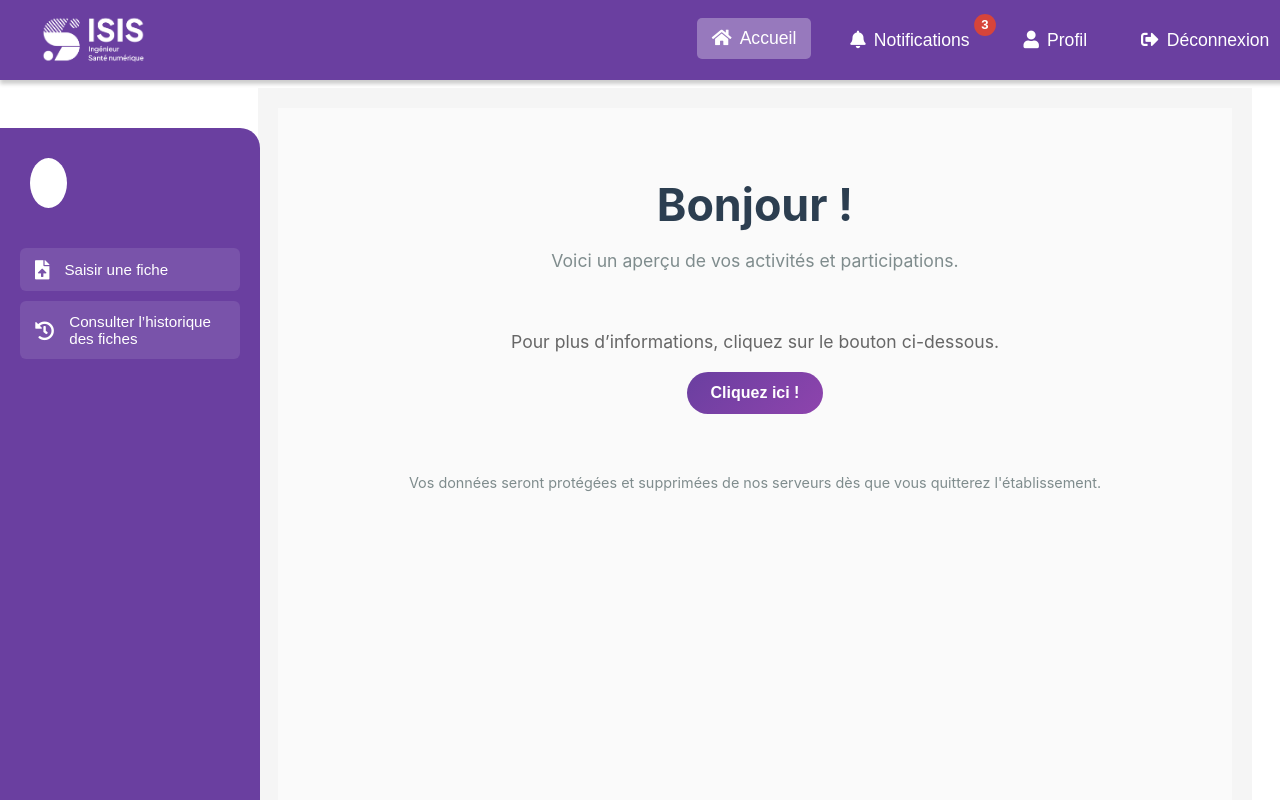
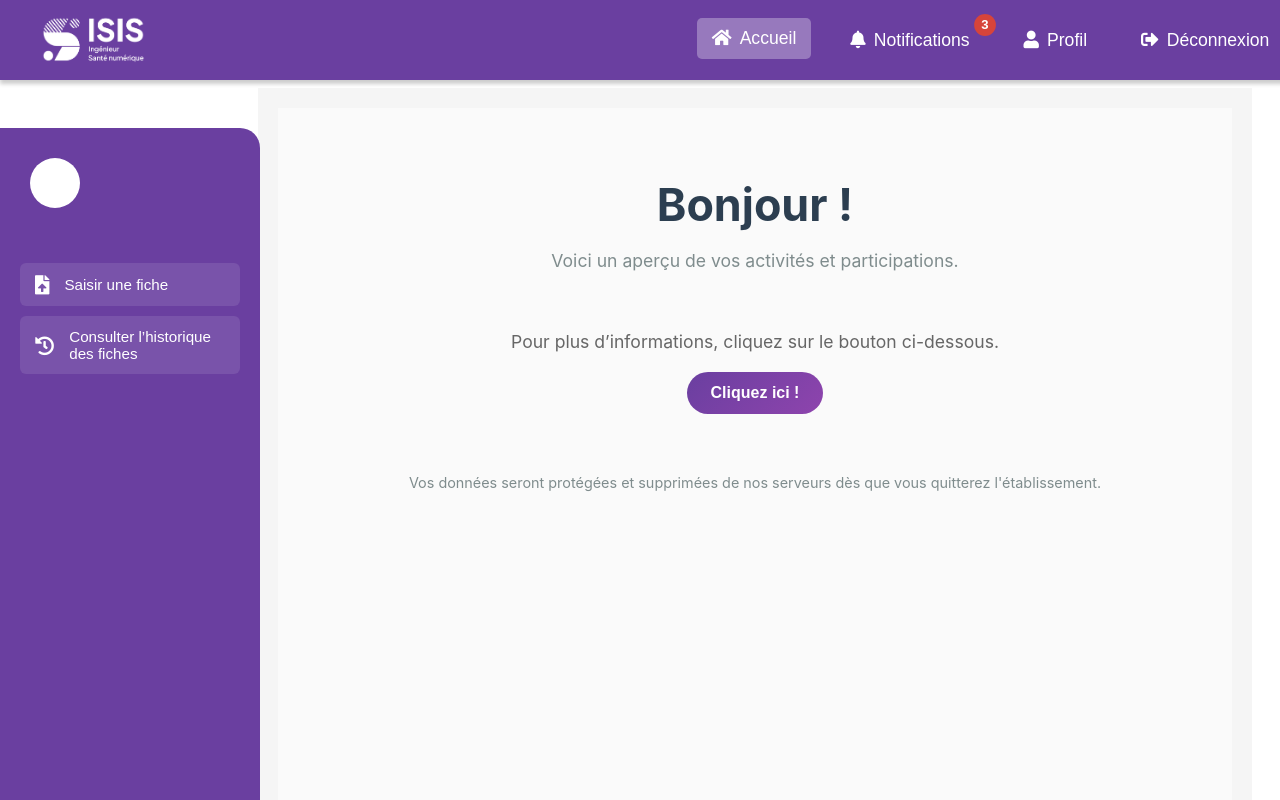
Before and after one commit to Nabilou-Anoir/point-engage, a Vue app in the folder frontend/: page /etudiant/accueil in a window 1280 px wide. Shown: the top 800 px of the page. Built offline with nearby package versions, Linux system fonts and the light colour scheme.

Commit message:
modification etudiant sidebar

```diff
--- a/frontend/src/components/SidebarEtudiant.vue
+++ b/frontend/src/components/SidebarEtudiant.vue
@@ -86,6 +86,7 @@ const navigateToDashboard = () => router.push('/etudiant/accueil');
 </script>
 
 <style scoped>
+/* src/assets/styles/sidebar.css */
 .sidebar {
   width: 220px;
   height: 100vh;
@@ -119,6 +120,7 @@ const navigateToDashboard = () => router.push('/etudiant/accueil');
   border-radius: 8px;
   cursor: pointer;
   transition: background 0.3s ease;
+  flex-wrap: wrap;
 }
 
 .user-info:hover {
```
